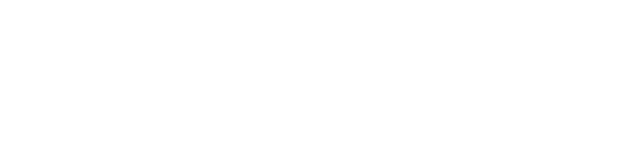
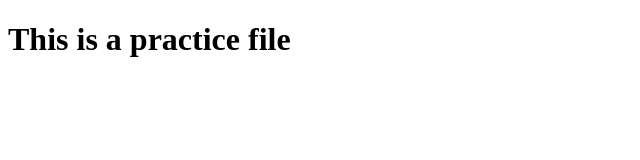
Before and after one commit to BakhshiMoeez/practice, a plain HTML site: page index.html in a window 1280 px wide. Shown: the whole page, without its empty margins (0-640 px from the left). Drawn offline with Linux system fonts and the light colour scheme.

Commit message:
Adding heading in file

```diff
--- a/index.html
+++ b/index.html
@@ -7,6 +7,6 @@
     <title>Practice</title>
 </head>
 <body>
-
+    <h1>This is a practice file</h1>
 </body>
 </html>
```
